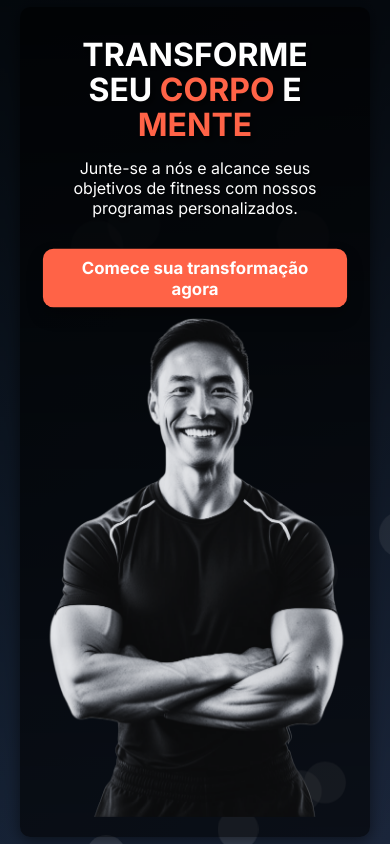
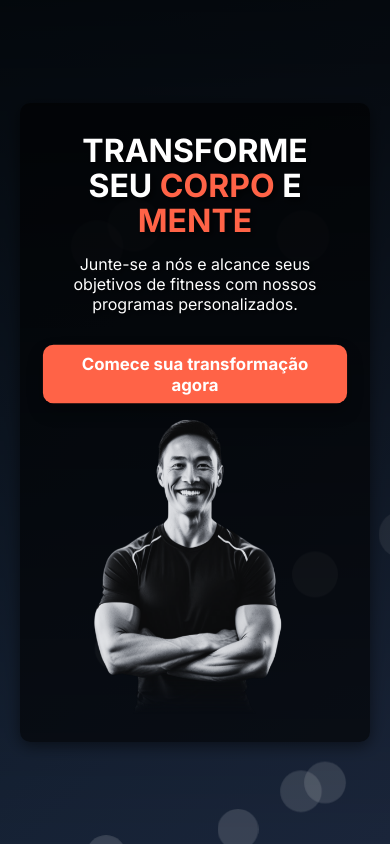
Before and after one commit to PedroVViana/Personal-Template, a React (Vite) app: page / in a window 390 px wide. Shown: the top 846 px of the page. Built offline with nearby package versions, Linux system fonts and the light colour scheme.

Commit message:
edit img new  hero

```diff
--- a/src/components/hero/Hero.css
+++ b/src/components/hero/Hero.css
@@ -125,7 +125,7 @@
 }
 
 .hero-image img {
-  max-width: 60%;
+  max-width: 80%;
   height: auto;
   object-fit: cover;
   z-index: 0;
@@ -180,7 +180,7 @@
   }
 
   .hero-image img {
-    max-width: 80%;
+    max-width: 90%;
   }
 }
 
--- a/src/components/hero/Hero.jsx
+++ b/src/components/hero/Hero.jsx
@@ -1,6 +1,6 @@
 import React, { useEffect } from 'react';
 import './Hero.css';
-import imghero from '../../assets/Photo/heroBlack.png'; // Importe a imagem que você deseja usar no componente
+import imghero from '../../assets/Photo/personal.png'; // Importe a imagem que você deseja usar no componente
 
 const Hero = () => {
   useEffect(() => {
```
Also changed, not shown: src/assets/Photo/heroWhite.png, src/assets/Photo/personal.png (added).
